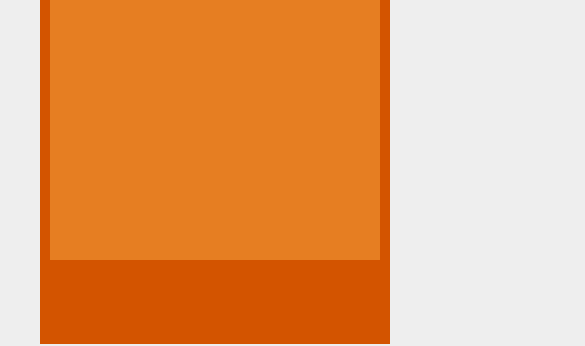
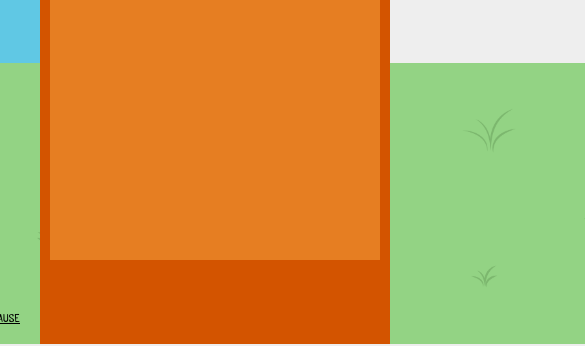
Before and after one commit to BereniceDavid/a_chicken_life, a website: page index.html in a window 390 px wide. Shown: the part 500-846 px from the top of the page, 585 px wide, since content can reach past the window. Drawn offline with Linux system fonts and the light colour scheme; files whose address does not match are found by name.

Commit message:
canvas day night

```diff
--- a/index.html
+++ b/index.html
@@ -38,6 +38,16 @@
 		</div>
 	</div>
 
+	<div class="canvas_zone">
+		<canvas class="day_time"></canvas>
+	</div>
+	<div class="pause_btn"><a href="#">PAUSE</a></div>
+	<div class="landscape_sky">
+
+	</div>
+	<div class="landscape_grass">
+		<img src="src/img/habitat/grass.png" alt="grass">
+	</div>
 	<div class="chicken_zone">
 		<div class="chicken_character">
 			<svg version="1.1" x="0" y="0" viewBox="0 0 396.9 396.9" xml:space="preserve">
--- a/src/css/style.css
+++ b/src/css/style.css
@@ -28,6 +28,7 @@ body {
 	position: absolute;
 	top: 20px;
 	left: 20px;
+	z-index: 100;
 }
 
 .stats_content
@@ -399,15 +400,49 @@ body {
 
 /** chicken_zone **/
 
-.chicken_zone
+/*.chicken_zone
 {
-	z-index: 600;
-	position: relative;
-	width: 100vw;
+	position: absolute;
+	left: 0;
+	top: 0;
+	width: calc(100vw - 350px);
 	height: 100vh;
-	z-index: -10;
+}
+*/
+
+.canvas_zone
+{
+	position: absolute;
+	left: 0;
+	top: 0;
+	width: calc(100vw - 350px);
+	height: 100vh;
 }
 
+.pause_btn
+{
+	position: absolute;
+	bottom: 20px;
+	right: calc(20px + 350px);
+	color: black;
+	z-index: 100;
+}
+/** landscape **/
+
+.landscape_sky
+{
+	background-color: #60C8E4;
+	width: calc(100vw - 350px);
+	height: 100vh;
+}
+
+.landscape_grass img
+{
+	position: absolute;
+	bottom: 0;
+	width: calc(100vw - 350px);
+	height: calc(100vh * 1/3);
+}
 /**** chicken svg animation ****/
 
 .st0{fill:#C61D1B;}
@@ -664,3 +699,40 @@ body {
 {
 	opacity: 1;
 }
+
+/** Responsvie **/
+
+@media only screen and (max-width: 39.9375em) {
+
+
+}
+
+/* Medium and up */
+@media only screen and (min-width: 40em) {
+
+
+}
+
+/* Medium only */
+@media only screen and (min-width: 40em) and (max-width: 63.9375em) {
+
+
+}
+
+@media only screen and (max-width: 64em)
+{
+	.landscape_grass img
+{
+	position: absolute;
+	bottom: 0;
+	width: auto;
+	height: calc(100vh * 1/3);
+}
+}
+
+/* Large and up */
+@media only screen and (min-width: 64.0001em)
+{
+
+
+}
--- a/src/js/script.js
+++ b/src/js/script.js
@@ -21,7 +21,8 @@ boosts_content       = upgrades.querySelector('.boosts_content');
 
 for (i=0; i < list_container_content.length ; i++){
 
-list_container_content[i].addEventListener("click", function(){
+list_container_content[i].addEventListener("click", function(event){
+	event.preventDefault();
 	var value_list = this.getAttribute('value');
 	for (i=0; i < list_container_content.length ; i++){
 		list_container_content[i].style.backgroundColor = "#e67e22";
@@ -50,6 +51,122 @@ list_container_content[i].addEventListener("click", function(){
 });
 
 }
+
+
+/** canvas_noon_evening **/
+
+var state_time = document.querySelector('.pause_btn');
+	day_time   = document.querySelector('.day_time');
+
+state_time.addEventListener('click', function(event){
+	event.preventDefault();
+
+	if (day_state == 'night'){
+		day_state = 'day';
+	}
+	else {
+		day_state = 'night';
+	}
+
+});
+
+var canvas = document.querySelector("canvas");
+	context = canvas.getContext("2d");
+
+function resize() {
+    canvas.width = window.innerWidth -350;
+    canvas.height = window.innerHeight;
+}
+window.addEventListener('resize', resize);
+resize();
+
+var i = 0;
+
+var sun = function(color, r) {
+    context.fillStyle = color;
+
+    context.beginPath();
+    context.arc(0, 0, r, 0, 2 * Math.PI, true);
+    context.closePath();
+
+    context.fill();
+}
+
+var moon = function(x, y, color, r){
+	context.fillStyle = color;
+
+    context.beginPath();
+    context.arc(x, y, r, 0, 2 * Math.PI, true);
+    context.closePath();
+
+    context.fill();
+}
+
+// context.translate(canvas.width/2, canvas.height/2);
+// context.rotate(360 * Math.PI / 180);
+// context.translate(canvas.width/2 - 100, 0 - canvas.height/2 + 100);
+// sun('yellow', 50);
+
+context.beginPath();
+context.arc(canvas.width/2 + 420, canvas.height/2 - 300, 50, 0, 2 * Math.PI, true);
+context.fillStyle="yellow";
+context.fill();
+context.closePath();
+
+var day_state = 'day'; // day | night
+
+function loop() {
+
+
+    window.requestAnimationFrame(loop);
+
+    // rotate + move along x
+    if (day_state == 'night'){
+
+	    if (i <=360) {
+	    	context.clearRect(0,0,canvas.width, canvas.height);
+	    	context.save();
+		    context.translate(canvas.width/2, canvas.height/2);
+	    	context.rotate(i * Math.PI / 180);
+	    	context.translate(canvas.width/2 - 100, 0 - canvas.height/2 + 100);
+	    	if (i <= 100){
+	    		sun('yellow', 50);
+	    	}
+	    	else{
+	    		sun('black', 50);
+	    	}
+
+	    	context.restore();
+
+	    	i+=3;
+	    }
+    }
+    else {
+
+	    if (i >= 0) {
+	    	context.clearRect(0,0,canvas.width, canvas.height);
+	    	context.save();
+		    context.translate(canvas.width/2, canvas.height/2);
+	    	context.rotate(-i * Math.PI / 180);
+	    	context.translate(canvas.width/2 - 100, 0 - canvas.height/2 + 100);
+	    	if (i >= 280){
+	    		sun('black', 50);
+	    	}
+	    	else{
+	    		sun('yellow', 50);
+	    	}
+
+	    	context.restore();
+
+	    	i-=3;
+	    }
+    }
+
+
+};
+
+loop();
+
 
 // CHICKEN ANIMATION
 
```
Also changed, not shown: src/img/habitat/grass.png (added), src/img/habitat/sky.png (added).
